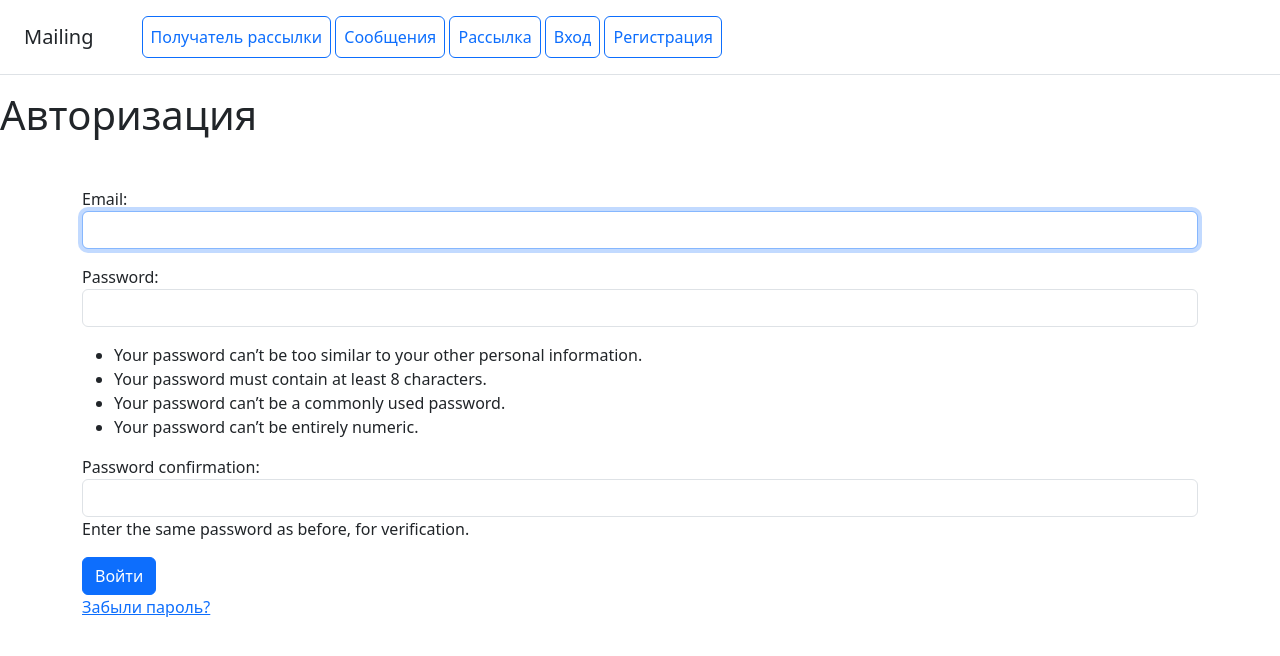
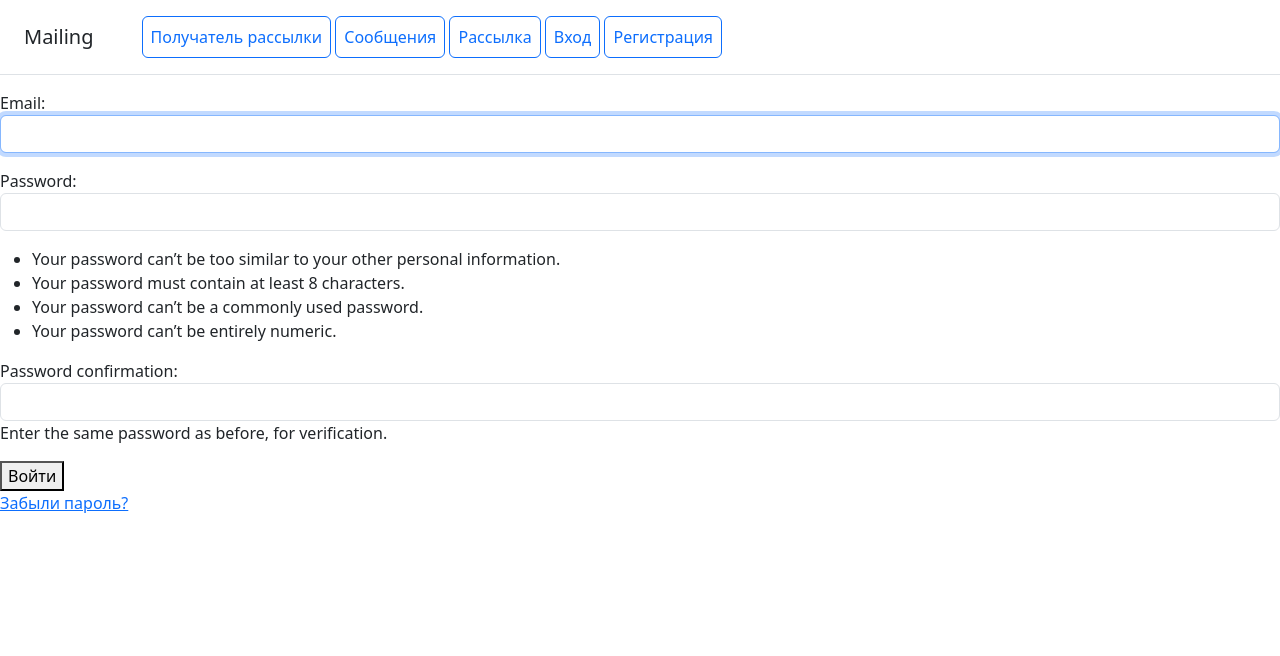
Before and after one commit to elenapantsurkina/Mailing_list_management, a Django app: template users/templates/login.html in a window 1280 px wide. Shown: the top 656 px of the page. Run offline with Django 5.2, Linux system fonts and the light colour scheme; the template is opened without the code that fills it: values that come from a table or form of the project are taken from there, others are empty; some libraries are stand-ins or nearby versions.

Commit message:
поправлен шаблон

```diff
--- a/users/templates/login.html
+++ b/users/templates/login.html
@@ -1,17 +1,17 @@
 {% extends 'management_email/base.html' %}
 
+<div class="pricing-header px-3 py-3 pt-md-5 pb-md-4 mx-auto text-center">
+    <h1 class="display-4">Регистрация</h1>
+</div>
+
 {% block content %}
-<h1>Авторизация</h1>
 
-<div class="container mt-5">
+<form method="post">
+    {% csrf_token %}
+    {{ form.as_p }}
+    <button type="submit">Войти</button>
+    <p><a href="{% url 'users:password_reset' %}">Забыли пароль?</a></p>
 
-        <form method="post">
-            {% csrf_token %}
-            {{ form.as_p }}
-            <button type="submit" class="btn btn-primary">Войти</button>
 
-            <p><a href="{% url 'users:password_reset' %}">Забыли пароль?</a></p>
-
-        </form>
-    </div>
-{% endblock %}
+</form>
+{% endblock%}
```
